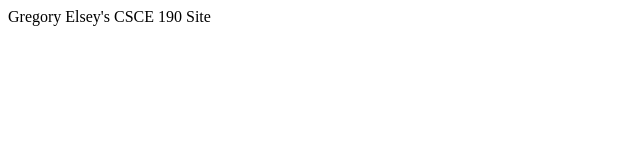
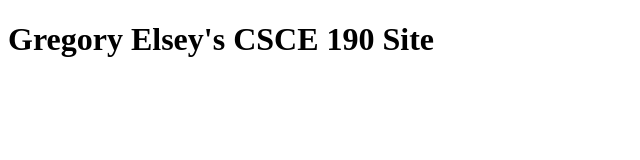
Before and after one commit to GElsey55/GElsey55.github.io, a plain HTML site: page index.html in a window 1280 px wide. Shown: the whole page, without its empty margins (0-640 px from the left). Drawn offline with Linux system fonts and the light colour scheme.

Commit message:
Add files via upload

```diff
--- a/index.html
+++ b/index.html
@@ -4,6 +4,6 @@
        <title>CSCE 190: Gregory Elsey</title>
     </head>
     <body>
-        <hl>Gregory Elsey's CSCE 190 Site</hl>
+        <h1>Gregory Elsey's CSCE 190 Site</h1>
     </body>
 </html>
```
